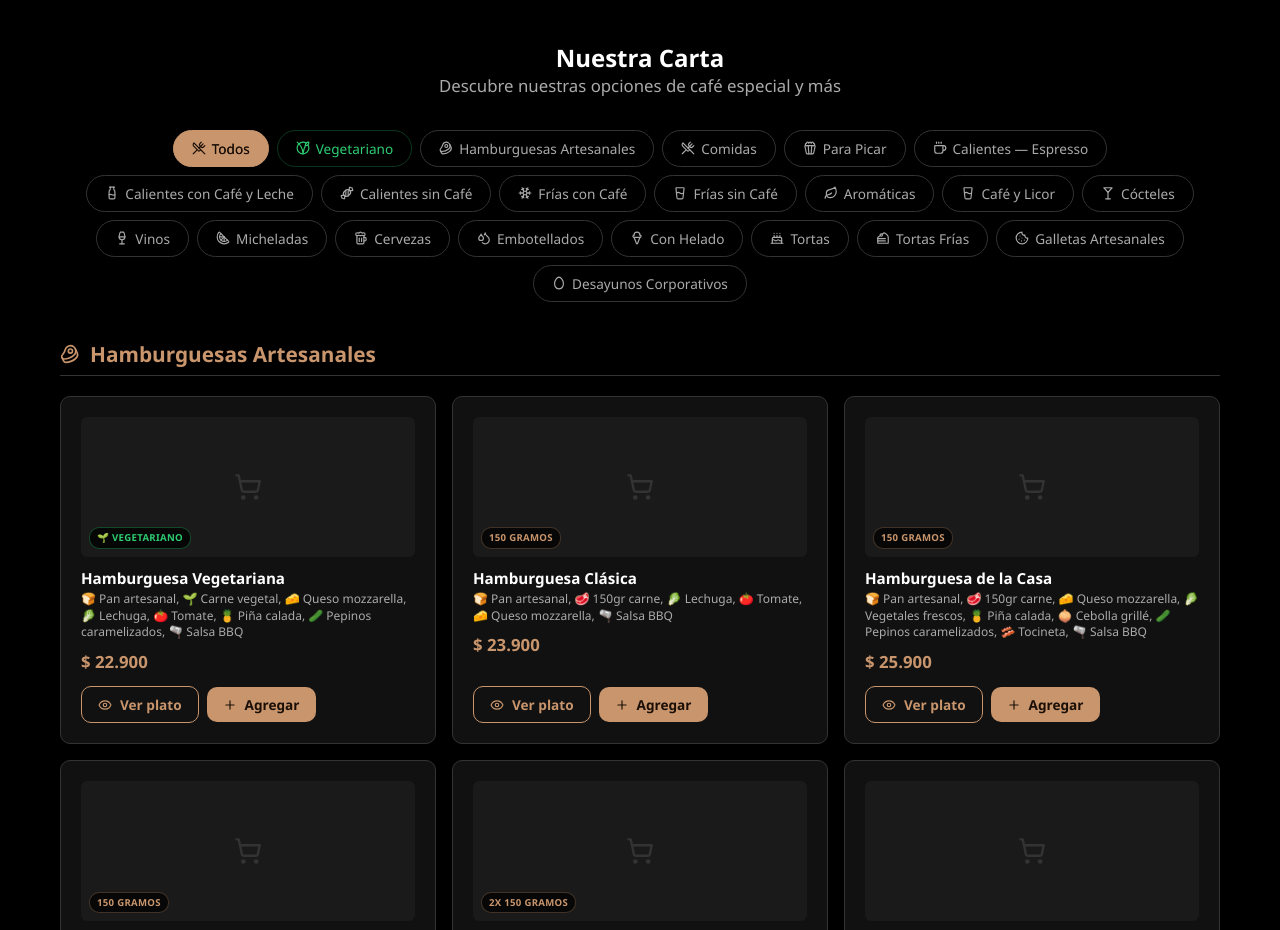
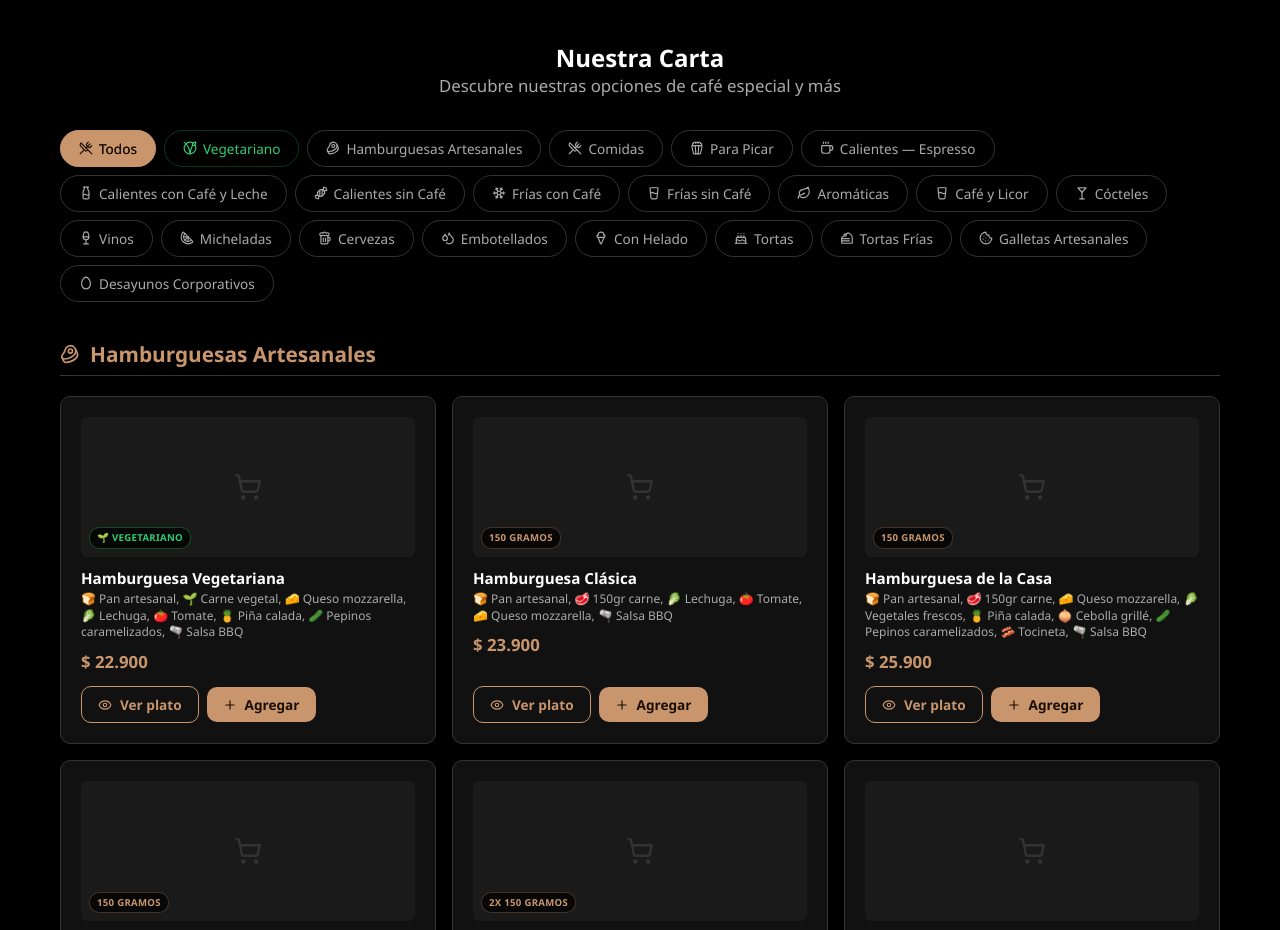
Before and after one commit to sebastian-ardila/cafetalex, a React (Vite) app: page / in a window 1280 px wide. Shown: the part 900-1830 px from the top of the page. Built offline with nearby package versions, Linux system fonts and the light colour scheme.

Commit message:
feat: filtros sticky con scroll horizontal al hacer scroll, left-aligned en web y mobile

```diff
--- a/src/components/home/MenuSection.css
+++ b/src/components/home/MenuSection.css
@@ -2,12 +2,46 @@
   padding: 40px 0 60px;
 }
 
+.filters-sentinel {
+  height: 0;
+}
+
+/* Default state: all filters visible, wrapped, left-aligned */
 .category-filters {
   display: flex;
   flex-wrap: wrap;
   gap: 8px;
-  justify-content: center;
+  justify-content: flex-start;
   margin-bottom: 40px;
+}
+
+/* Sticky state: 2 rows max, horizontal scroll */
+.category-filters--sticky {
+  position: sticky;
+  top: var(--navbar-h);
+  z-index: 80;
+  background: rgba(0, 0, 0, 0.95);
+  backdrop-filter: blur(10px);
+  padding: 12px 0;
+  margin-left: -20px;
+  margin-right: -20px;
+  padding-left: 20px;
+  padding-right: 20px;
+  border-bottom: 1px solid var(--border);
+  flex-wrap: nowrap;
+  overflow-x: auto;
+  max-height: none;
+  -webkit-overflow-scrolling: touch;
+  scrollbar-width: none;
+}
+
+.category-filters--sticky::-webkit-scrollbar {
+  display: none;
+}
+
+.category-filters--sticky .filter-pill {
+  white-space: nowrap;
+  flex-shrink: 0;
 }
 
 .filter-pill {
@@ -76,10 +110,16 @@
 
 @media (max-width: 768px) {
   .category-filters {
-    justify-content: flex-start;
     gap: 5px;
     margin-bottom: 24px;
-    flex-wrap: wrap;
+  }
+
+  .category-filters--sticky {
+    padding: 10px 0;
+    margin-left: -16px;
+    margin-right: -16px;
+    padding-left: 16px;
+    padding-right: 16px;
   }
 
   .filter-pill {
--- a/src/components/home/MenuSection.tsx
+++ b/src/components/home/MenuSection.tsx
@@ -1,4 +1,4 @@
-import { useState } from 'react'
+import { useState, useRef, useEffect } from 'react'
 import {
   Beef,
   UtensilsCrossed,
@@ -52,6 +52,20 @@ const categoryIcons: Record<string, typeof Coffee> = {
 export default function MenuSection() {
   const { t, lang } = useTranslation()
   const [activeCategory, setActiveCategory] = useState('all')
+  const [isSticky, setIsSticky] = useState(false)
+  const filtersRef = useRef<HTMLDivElement>(null)
+  const sentinelRef = useRef<HTMLDivElement>(null)
+
+  useEffect(() => {
+    const sentinel = sentinelRef.current
+    if (!sentinel) return
+    const observer = new IntersectionObserver(
+      ([entry]) => setIsSticky(!entry.isIntersecting),
+      { threshold: 0, rootMargin: `-${getComputedStyle(document.documentElement).getPropertyValue('--navbar-h').trim() || '64px'} 0px 0px 0px` }
+    )
+    observer.observe(sentinel)
+    return () => observer.disconnect()
+  }, [])
 
   const isVegFilter = activeCategory === 'vegetarian'
 
@@ -86,7 +100,13 @@ export default function MenuSection() {
           <p>{t('menuSection.subtitle')}</p>
         </div>
 
-        <div className="category-filters">
+        {/* Sentinel: when this goes out of view, filters become sticky */}
+        <div ref={sentinelRef} className="filters-sentinel" />
+
+        <div
+          ref={filtersRef}
+          className={`category-filters ${isSticky ? 'category-filters--sticky' : ''}`}
+        >
           <button
             className={`filter-pill ${activeCategory === 'all' ? 'active' : ''}`}
             onClick={() => setActiveCategory('all')}
```
